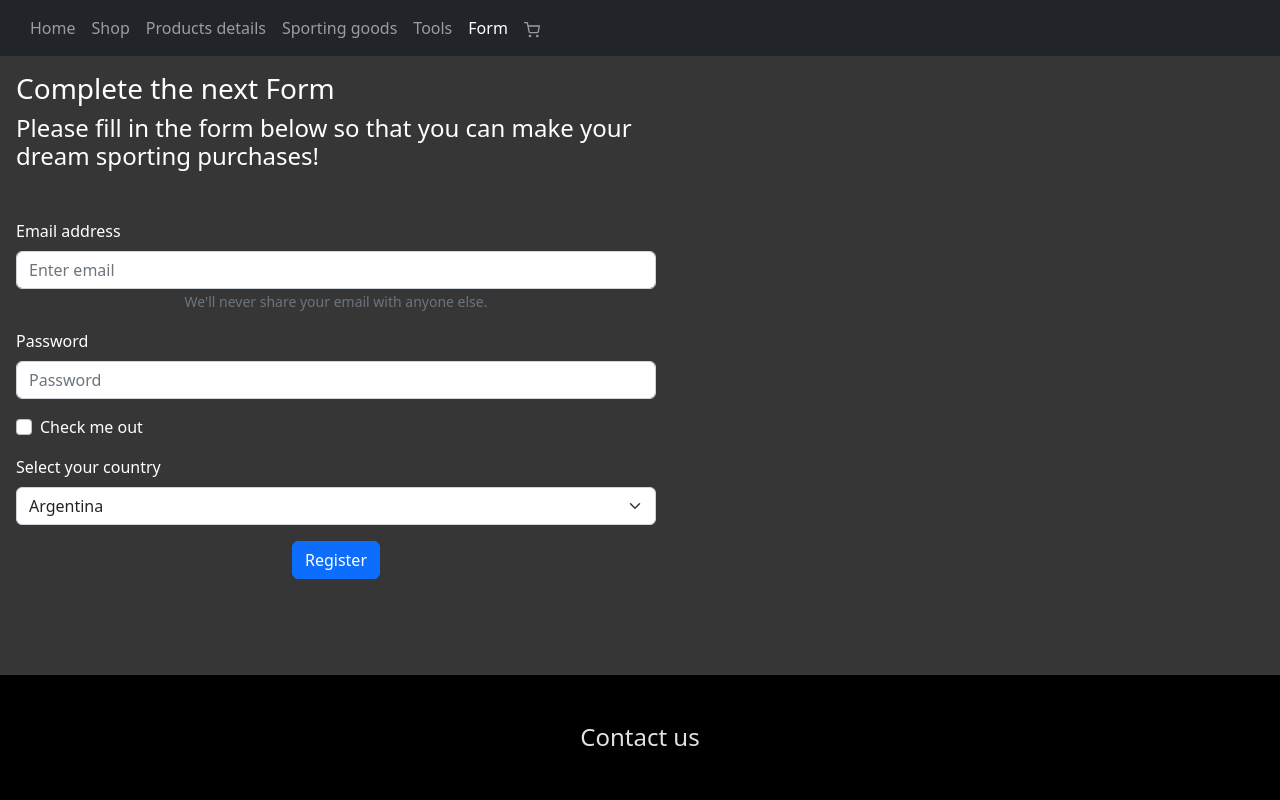
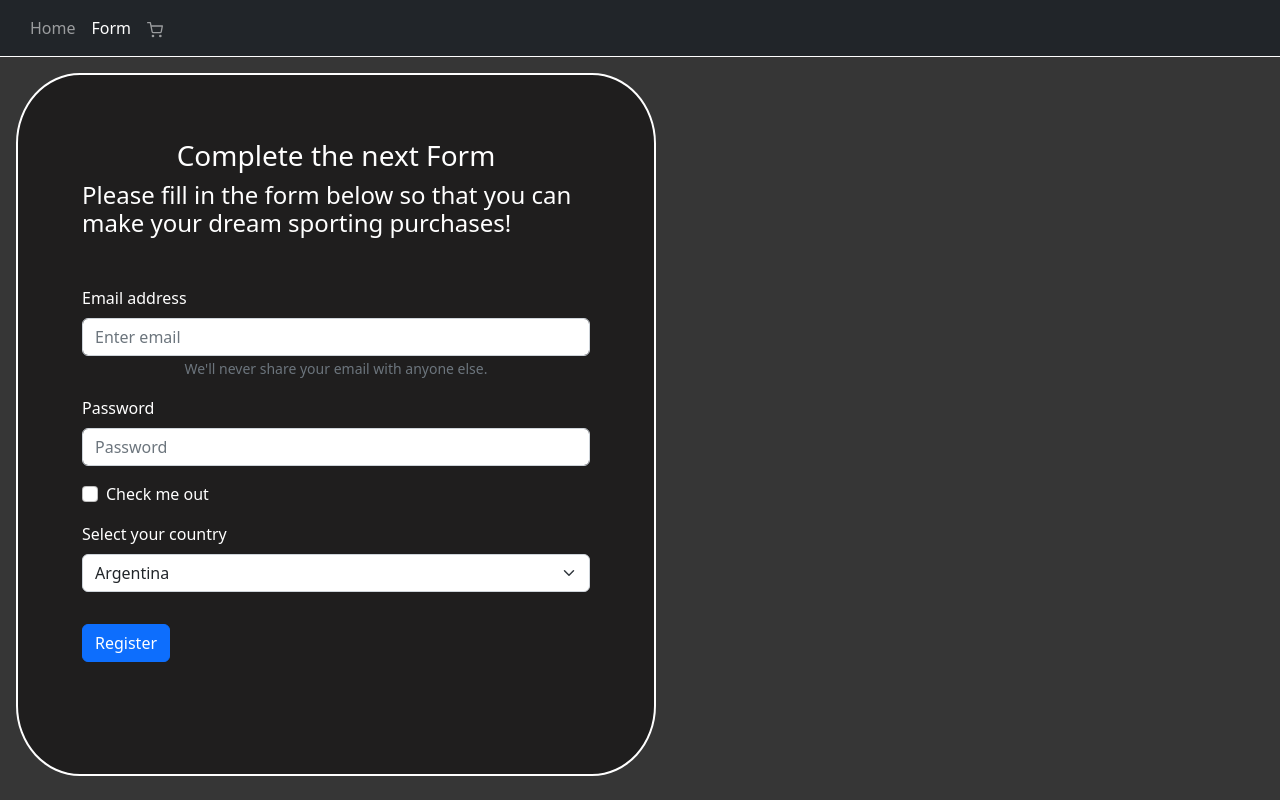
Before and after one commit to Marco-Pontiz/Snowdin, a React (Create React App) app in the folder my-app/: page /Form in a window 1280 px wide. Shown: the top 800 px of the page. Built offline with nearby package versions, Linux system fonts and the light colour scheme.

Commit message:
Agregando detalles a los productos del carrito y agregando el inicio de un formulario de compra

```diff
--- /dev/null
+++ b/my-app/src/components/Cart/Cart.css
@@ -0,0 +1,20 @@
+*{
+    margin:0;
+}
+
+.btns{
+    background:rgb(128,0,0);
+    color:black;
+    border:1px solid rgb(255,255,255);
+    color:rgb(255,255,255);
+    padding:0.50em;
+    border-radius: 10%;
+    width:12%;
+}
+
+.itemcart{
+    display:flex;
+    background:rgb(43,43,43);
+    border:2px solid rgb(255,255,255);
+    color:rgb(255,255,255);
+}
--- a/my-app/src/components/Cart/Cart.jsx
+++ b/my-app/src/components/Cart/Cart.jsx
@@ -2,7 +2,8 @@ import { addDoc, collection,getFirestore } from 'firebase/firestore';
 import React from 'react';
 import {useCartContext} from '../../context/CartContext';
 import {Link} from 'react-router-dom';
-import ItemCart from '../ItemCart/itemcart'
+import ItemCart from '../ItemCart/itemcart';
+import './Cart.css';
 
 const Cart = () => {
     const {cart, totalPrice} = useCartContext();
@@ -39,10 +40,10 @@ const Cart = () => {
             {
                 cart.map(product => <ItemCart key={product.id} product={product} />)
             }
-            <p>
+            <p className='c-p'>
                 total: {totalPrice()}
             </p>
-            <button onClick={handleClick}>Issue purchase</button>
+            <button className='btns' onClick={handleClick}>Issue purchase</button>
         </>
     )
 }
--- a/my-app/src/components/ItemCart/itemcart.css
+++ b/my-app/src/components/ItemCart/itemcart.css
@@ -5,6 +5,20 @@
     margin:1rem auto;
 }
 
+.btnss{
+    background:rgb(115,117,1);
+    color:black;
+    border:1px solid rgb(255,255,255);
+    color:rgb(255,255,255);
+    padding:0.50em;
+    border-radius: 10%;
+    width:100%;
+}
+
+.c-p{
+    color:rgb(255,255,255);
+}
+
 .itemcart img {
     width: 200px;
     margin-right: 1rem;
--- a/my-app/src/components/ItemCart/itemcart.jsx
+++ b/my-app/src/components/ItemCart/itemcart.jsx
@@ -12,7 +12,7 @@ const {removeProduct} = useCartContext();
         <p>Quantity: {product.quantity}</p>
         <p>Price: {product.price}</p>
         <p>subtotal: £{product.quantity * product.price}</p>
-        <button onClick={() => removeProduct(product.id)}>Delete</button>
+        <button  className='btnss' onClick={() => removeProduct(product.id)}>Delete</button>
         </div>
         </div>
     )
--- a/my-app/src/components/form/form.css
+++ b/my-app/src/components/form/form.css
@@ -3,8 +3,23 @@
 }
 
 .form{
+    padding:4em;
+    margin:0;
     width:50%;
     margin:1rem;
+    border:2px solid rgb(255,255,255);
+    border-radius: 10%;
+    background:rgb(31,30,30);
+}
+
+.form h3{
+    display:flex;
+    justify-content: center;
+}
+
+.form h4{
+    display:flex;
+    justify-content: center;
 }
 
 .up-form{
@@ -23,6 +38,8 @@
     text-align: left;
 }
 
-.button{
-
+.buttom{
+    margin:0;
+    margin-top:2em;
+    display:flex;
 }
--- a/my-app/src/components/navbar/Navbar.css
+++ b/my-app/src/components/navbar/Navbar.css
@@ -2,6 +2,10 @@
     margin: 0;
     padding: 0;
     box-sizing: border-box;
+}
+
+.navbar{
+    border-bottom:1px solid rgb(255,255,255);
 }
 
 .footer-letters{
--- a/my-app/src/components/navbar/Navbar.jsx
+++ b/my-app/src/components/navbar/Navbar.jsx
@@ -1,5 +1,4 @@
 import CartWidget from "./CartWidget.jsx";
-import imagenes from "../../img/imagenes.jsx";
 import { NavLink } from "react-router-dom";
 
 const Navbar = () => {
@@ -17,21 +16,6 @@ const Navbar = () => {
             </li>
 
             <li>
-                <NavLink className="nav-link" aria-current="page" to='/product'>Shop</NavLink>
-            </li>
-
-            <li>
-                <NavLink className="nav-link" to='/detail'>Products details</NavLink>
-            </li>
-
-            <li>
-                <NavLink className="nav-link" to=''>Sporting goods</NavLink>
-            </li>
-
-            <li>
-                <NavLink className="nav-link" to=''>Tools</NavLink>
-            </li>
-            <li>
                 <NavLink className="nav-link" to='/Form'>Form</NavLink>
             </li>
 
```
Also changed, not shown: my-app/src/components/form/Formbuy.jsx (added, +27 -0 lines), my-app/src/components/form/Formbuy.css (added).
